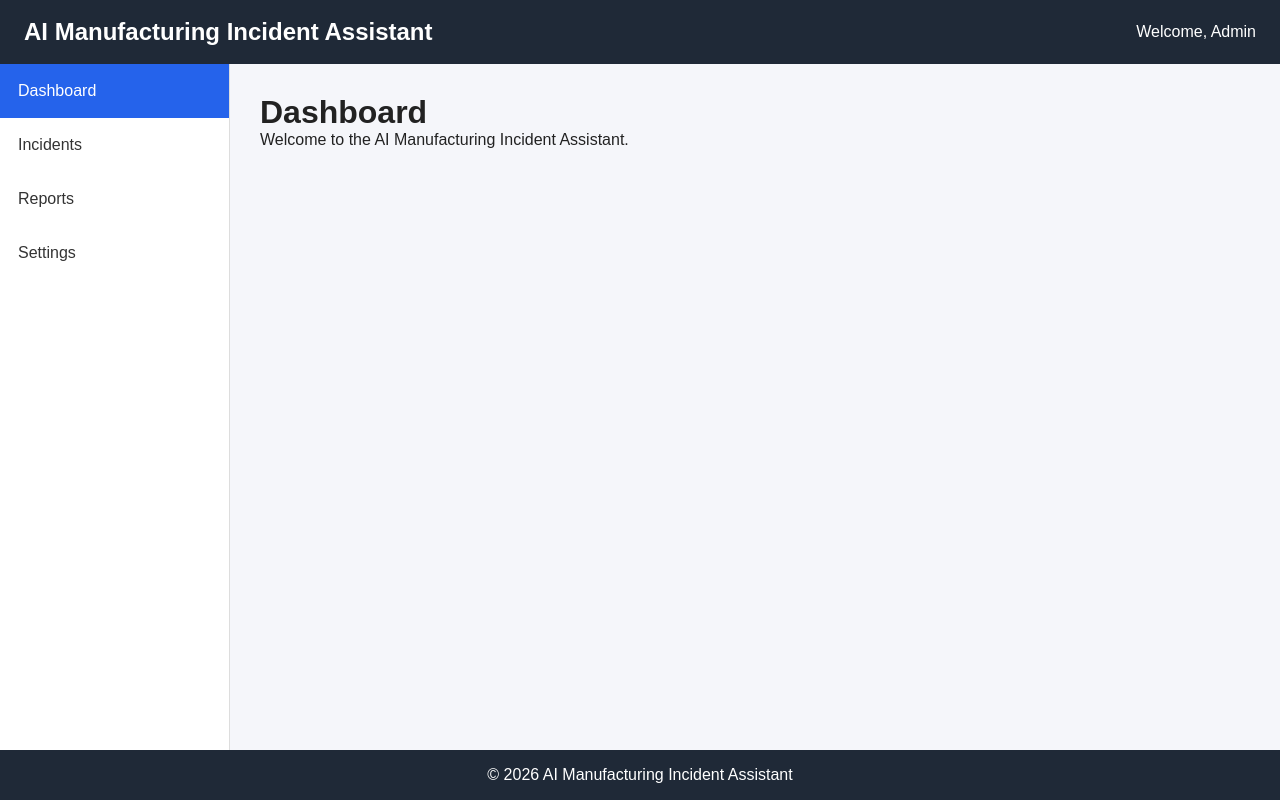
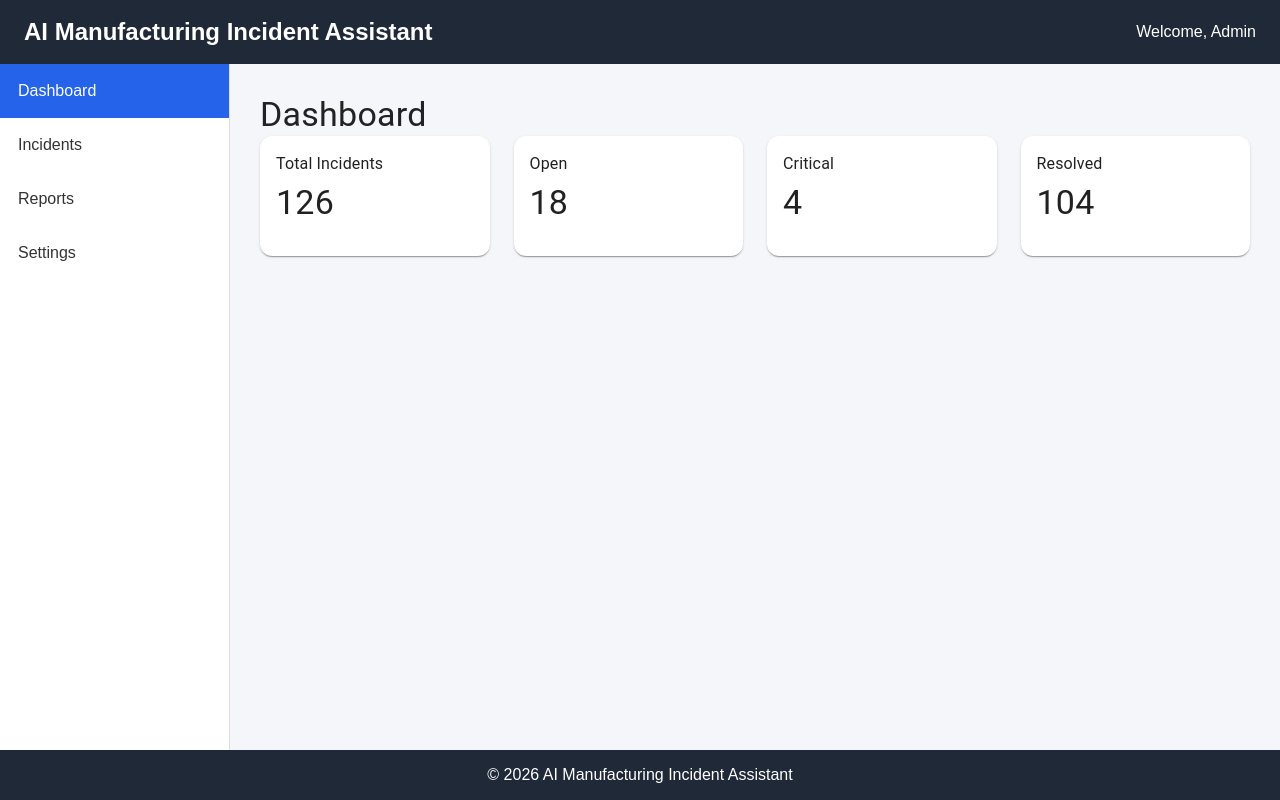
Before and after one commit to sumayyakowser/ai-manufacturing-incident-assistant, a React (Vite) app in the folder frontend/: page / in a window 1280 px wide. Built offline with nearby package versions, Linux system fonts and the light colour scheme.

Commit message:
feat(dashboard): add KPI summary cards

```diff
--- /dev/null
+++ b/frontend/src/components/dashboard/KPICard.tsx
@@ -0,0 +1,35 @@
+import { Card, CardContent, Typography } from "@mui/material";
+
+interface KPICardProps {
+  title: string;
+  value: number;
+}
+
+const KPICard = ({ title, value }: KPICardProps) => {
+  return (
+    <Card
+      sx={{
+        borderRadius: 3,
+        height: 120,
+      }}
+    >
+      <CardContent>
+        <Typography
+          color="text.secondary"
+          gutterBottom
+        >
+          {title}
+        </Typography>
+
+        <Typography
+          variant="h4"
+          fontWeight="bold"
+        >
+          {value}
+        </Typography>
+      </CardContent>
+    </Card>
+  );
+};
+
+export default KPICard;
--- a/frontend/src/pages/Dashboard/Dashboard.tsx
+++ b/frontend/src/pages/Dashboard/Dashboard.tsx
@@ -1,14 +1,51 @@
 import AppLayout from "../../layouts/AppLayout";
+
+import KPICard from "../../components/dashboard/KPICard";
+
+import { Grid, Typography } from "@mui/material";
 
 const Dashboard = () => {
   return (
     <AppLayout>
 
-      <h1>Dashboard</h1>
+      <Typography
+        variant="h4"
+        mb={3}
+      >
+        Dashboard
+      </Typography>
 
-      <p>
-        Welcome to the AI Manufacturing Incident Assistant.
-      </p>
+      <Grid container spacing={3}>
+
+        <Grid size={{ xs: 12, md: 3 }}>
+          <KPICard
+            title="Total Incidents"
+            value={126}
+          />
+        </Grid>
+
+        <Grid size={{ xs: 12, md: 3 }}>
+          <KPICard
+            title="Open"
+            value={18}
+          />
+        </Grid>
+
+        <Grid size={{ xs: 12, md: 3 }}>
+          <KPICard
+            title="Critical"
+            value={4}
+          />
+        </Grid>
+
+        <Grid size={{ xs: 12, md: 3 }}>
+          <KPICard
+            title="Resolved"
+            value={104}
+          />
+        </Grid>
+
+      </Grid>
 
     </AppLayout>
   );
```
Also changed, not shown: frontend/src/components/dashboard/IncidentChart.tsx (added), frontend/src/components/dashboard/RecentIncidents.tsx (added).
